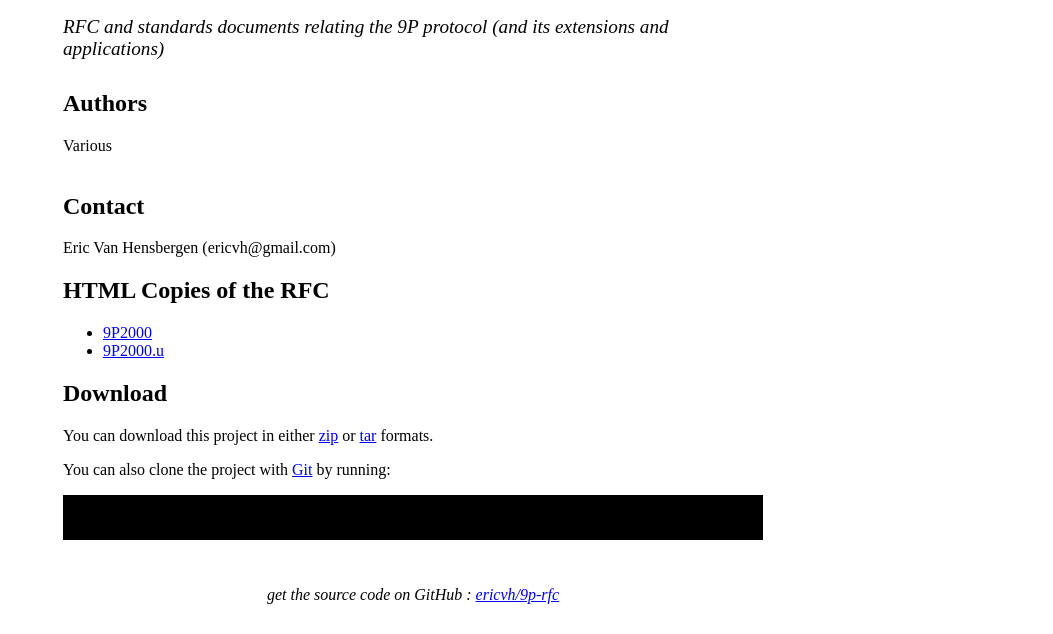
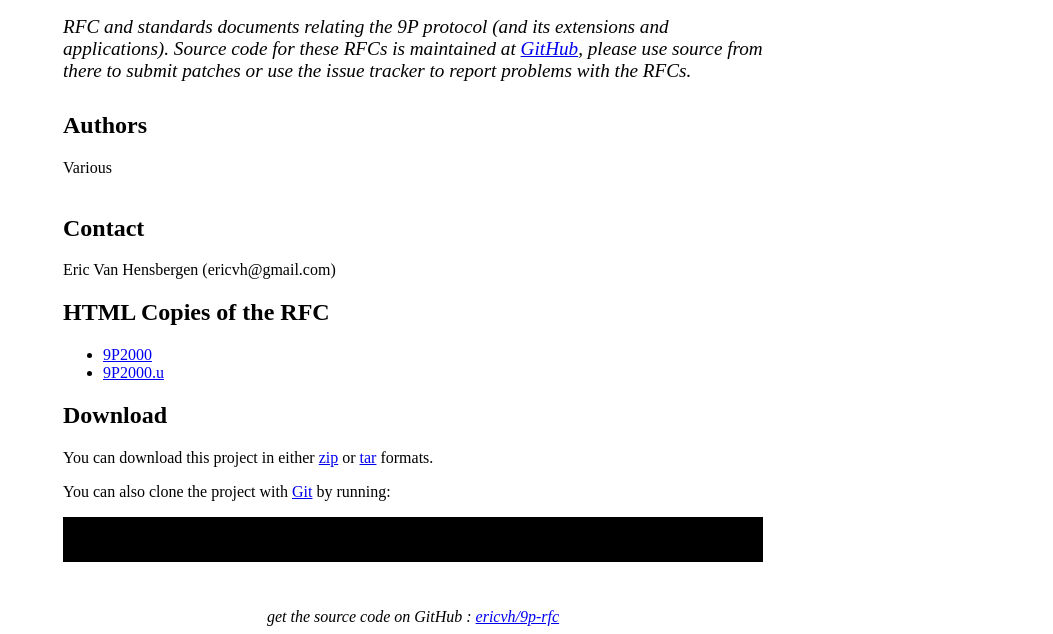
Before and after one commit to ericvh/9p-rfc, a plain HTML site: page index.html in a window 1280 px wide. Shown: the part 367-1001 px from the top of the page, without its empty margins (227-1280 px from the left). Before the commit the page ends 979 px from the top, so only its background shows below. Drawn offline with Linux system fonts and the light colour scheme.

Commit message:
Updated info

```diff
--- a/index.html
+++ b/index.html
@@ -47,7 +47,7 @@
       <span class="small">by <a href="http://github.com/ericvh">ericvh</a></span></h1>
 
     <div class="description">
-      RFC and standards documents relating the 9P protocol (and its extensions and applications)
+      RFC and standards documents relating the 9P protocol (and its extensions and applications).  Source code for these RFCs is maintained at <a href="http://github.com/ericvh/9p-rfc">GitHub</a>, please use source from there to submit patches or use the issue tracker to report problems with the RFCs.
     </div>
 
     <h2>Authors</h2>
```
